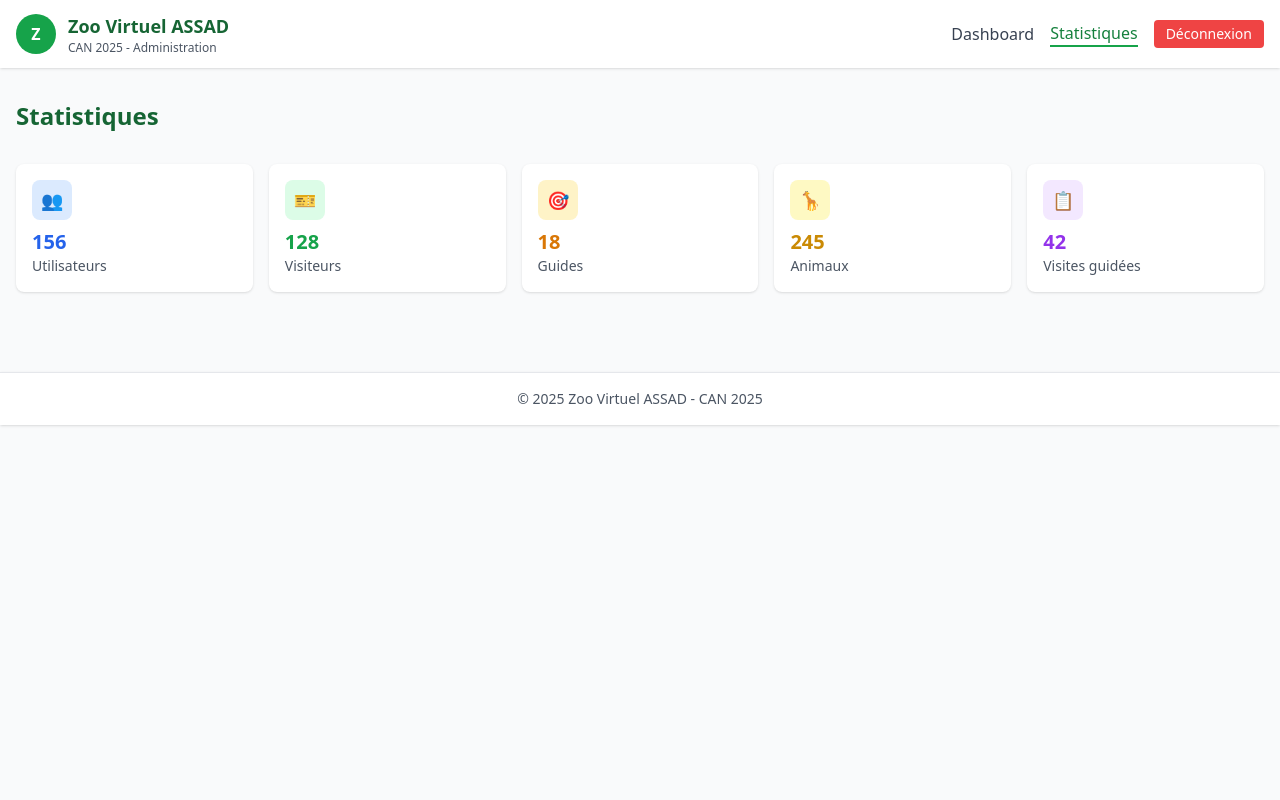
After one commit to hamzazirari/ASSAD, a PHP site: page /admin/statistiques.php in a window 1280 px wide. The commit adds this page. Run offline with PHP 8.4, Linux system fonts and the light colour scheme; some libraries are stand-ins or nearby versions.

Commit message:
Ajouter La page statistique pour admin

```diff
--- a/admin/admin-dashboard.php
+++ b/admin/admin-dashboard.php
@@ -141,7 +141,7 @@
                 </a>
 
                 <!-- Statistiques -->
-                <a href="stats.php" class="bg-white rounded-2xl shadow-lg p-6 hover:shadow-xl transition transform hover:-translate-y-1">
+                <a href="statistiques.php" class="bg-white rounded-2xl shadow-lg p-6 hover:shadow-xl transition transform hover:-translate-y-1">
                     <div class="w-16 h-16 bg-gradient-to-br from-purple-500 to-purple-600 rounded-2xl flex items-center justify-center mb-4">
                         <span class="text-white text-3xl">📊</span>
                     </div>
--- /dev/null
+++ b/admin/statistiques.php
@@ -0,0 +1,103 @@
+<!DOCTYPE html>
+<html lang="fr">
+<head>
+    <meta charset="UTF-8">
+    <meta name="viewport" content="width=device-width, initial-scale=1.0">
+    <title>Statistiques - Zoo Virtuel ASSAD</title>
+    <script src="https://cdn.tailwindcss.com"></script>
+</head>
+<body class="bg-gray-50 min-h-screen">
+
+    <!-- Header (identique) -->
+    <header class="bg-white shadow">
+        <div class="container mx-auto px-4 py-3">
+            <div class="flex items-center justify-between">
+                <div class="flex items-center space-x-3">
+                    <div class="w-10 h-10 bg-green-600 rounded-full flex items-center justify-center">
+                        <span class="text-white font-bold">Z</span>
+                    </div>
+                    <div>
+                        <h1 class="text-lg font-bold text-green-800">Zoo Virtuel ASSAD</h1>
+                        <p class="text-xs text-gray-600">CAN 2025 - Administration</p>
+                    </div>
+                </div>
+                <nav class="flex items-center space-x-4">
+                    <a href="admin-dashboard.php" class="text-gray-700 hover:text-green-700 font-medium">Dashboard</a>
+                    <a href="stats.php" class="text-green-700 font-medium border-b-2 border-green-600">Statistiques</a>
+                    <a href="../index.php" class="bg-red-500 hover:bg-red-600 text-white px-3 py-1 rounded text-sm">Déconnexion</a>
+                </nav>
+            </div>
+        </div>
+    </header>
+
+    <!-- Main Content -->
+    <main class="container mx-auto px-4 py-8">
+
+        <!-- Page Title -->
+        <div class="mb-8">
+            <h2 class="text-2xl font-bold text-green-800">Statistiques</h2>
+        </div>
+
+        <!-- 5 Simple Cards with Icons -->
+        <div class="grid grid-cols-1 sm:grid-cols-2 lg:grid-cols-5 gap-4">
+
+            <!-- Card 1 -->
+            <div class="bg-white rounded-lg shadow p-4">
+                <div class="w-10 h-10 bg-blue-100 rounded-lg flex items-center justify-center mb-2">
+                    <span class="text-blue-600 text-lg">👥</span>
+                </div>
+                <div class="text-xl font-bold text-blue-600">156</div>
+                <div class="text-sm text-gray-600">Utilisateurs</div>
+            </div>
+
+            <!-- Card 2 -->
+            <div class="bg-white rounded-lg shadow p-4">
+                <div class="w-10 h-10 bg-green-100 rounded-lg flex items-center justify-center mb-2">
+                    <span class="text-green-600 text-lg">🎫</span>
+                </div>
+                <div class="text-xl font-bold text-green-600">128</div>
+                <div class="text-sm text-gray-600">Visiteurs</div>
+            </div>
+
+            <!-- Card 3 -->
+            <div class="bg-white rounded-lg shadow p-4">
+                <div class="w-10 h-10 bg-amber-100 rounded-lg flex items-center justify-center mb-2">
+                    <span class="text-amber-600 text-lg">🎯</span>
+                </div>
+                <div class="text-xl font-bold text-amber-600">18</div>
+                <div class="text-sm text-gray-600">Guides</div>
+            </div>
+
+            <!-- Card 4 -->
+            <div class="bg-white rounded-lg shadow p-4">
+                <div class="w-10 h-10 bg-yellow-100 rounded-lg flex items-center justify-center mb-2">
+                    <span class="text-yellow-600 text-lg">🦒</span>
+                </div>
+                <div class="text-xl font-bold text-yellow-600">245</div>
+                <div class="text-sm text-gray-600">Animaux</div>
+            </div>
+
+            <!-- Card 5 -->
+            <div class="bg-white rounded-lg shadow p-4">
+                <div class="w-10 h-10 bg-purple-100 rounded-lg flex items-center justify-center mb-2">
+                    <span class="text-purple-600 text-lg">📋</span>
+                </div>
+                <div class="text-xl font-bold text-purple-600">42</div>
+                <div class="text-sm text-gray-600">Visites guidées</div>
+            </div>
+
+        </div>
+
+    </main>
+
+    <!-- Footer -->
+    <footer class="mt-12 bg-white shadow border-t">
+        <div class="container mx-auto px-4 py-4">
+            <div class="text-center text-gray-600 text-sm">
+                <p>&copy; 2025 Zoo Virtuel ASSAD - CAN 2025</p>
+            </div>
+        </div>
+    </footer>
+
+</body>
+</html>
```
